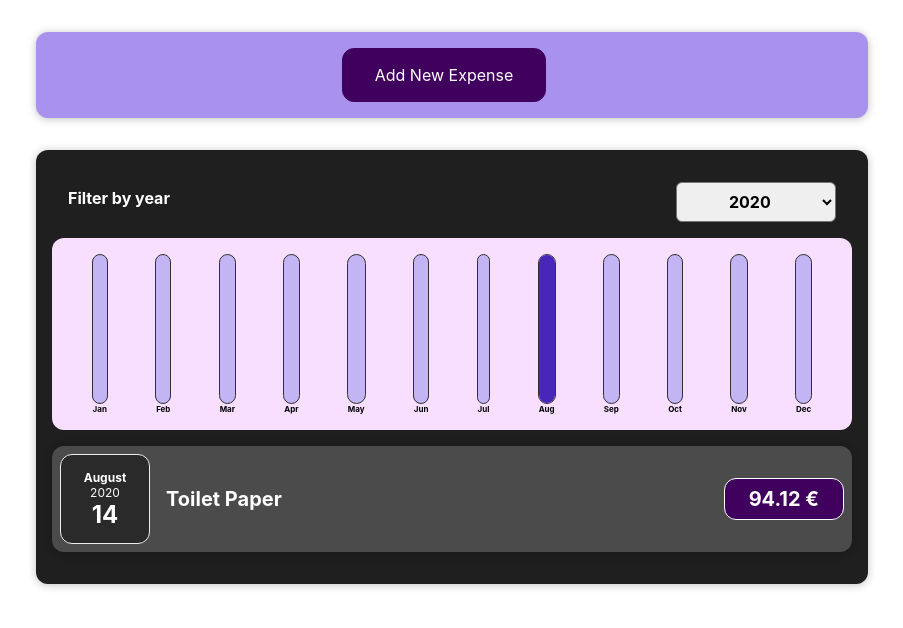
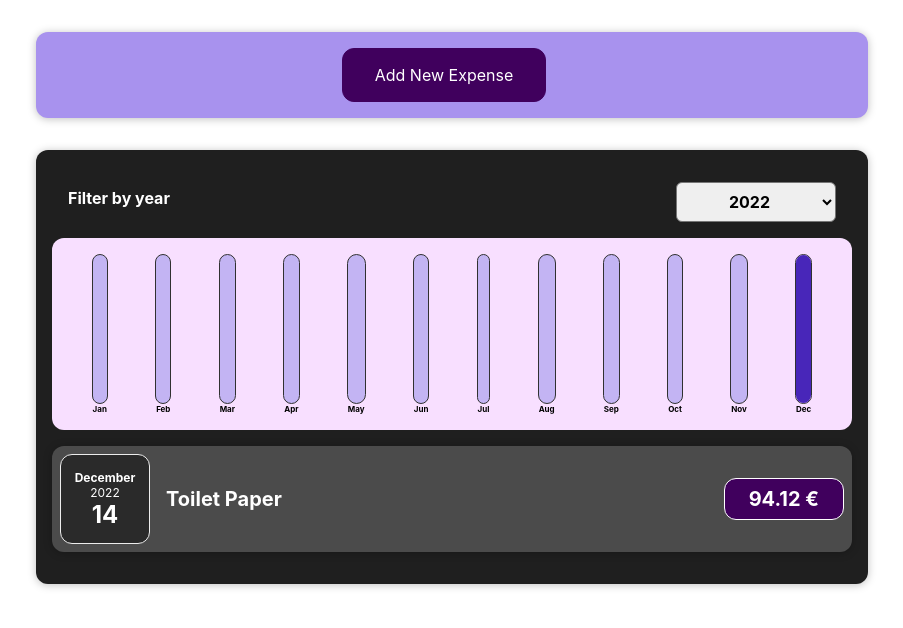
Before and after one commit to ViktorijaMart/Expenses_Tracker-Udemy_React_Course, a React (Create React App) app: page / in a window 1280 px wide. Shown: the top 628 px of the page, without its empty margins (188-1091 px from the left). Built offline with nearby package versions, Linux system fonts and the light colour scheme.

Commit message:
changed to my year

```diff
--- a/src/App.js
+++ b/src/App.js
@@ -8,20 +8,20 @@ const DUMMY_EXPENSES = [
     id: "e1",
     title: "Toilet Paper",
     amount: 94.12,
-    date: new Date(2020, 7, 14),
+    date: new Date(2022, 11, 14),
   },
-  { id: "e2", title: "New TV", amount: 799.49, date: new Date(2021, 2, 12) },
+  { id: "e2", title: "New TV", amount: 799.49, date: new Date(2023, 2, 12) },
   {
     id: "e3",
     title: "Car Insurance",
     amount: 294.67,
-    date: new Date(2021, 2, 28),
+    date: new Date(2023, 2, 28),
   },
   {
     id: "e4",
     title: "New Desk (Wooden)",
     amount: 450,
-    date: new Date(2021, 5, 12),
+    date: new Date(2023, 5, 12),
   },
 ];
 
--- a/src/components/Expenses/Expenses.js
+++ b/src/components/Expenses/Expenses.js
@@ -6,7 +6,7 @@ import ExpensesFilter from "./ExpensesFilter";
 import ExpensesList from "./ExpensesList";
 
 const Expenses = ({ expenses }) => {
-  const [filteredYear, setFilteredYear] = useState("2020");
+  const [filteredYear, setFilteredYear] = useState("2022");
 
   const filterChangeHandler = (selectedYear) => {
     setFilteredYear(selectedYear);
--- a/src/components/Expenses/ExpensesFilter.js
+++ b/src/components/Expenses/ExpensesFilter.js
@@ -17,8 +17,6 @@ const ExpensesFilter = ({ onChangeFilter, selected }) => {
           <option value="2024">2024</option>
           <option value="2023">2023</option>
           <option value="2022">2022</option>
-          <option value="2021">2021</option>
-          <option value="2020">2020</option>
         </select>
       </div>
     </div>
```
